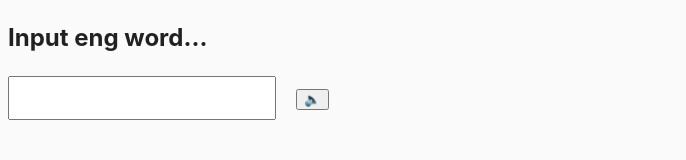
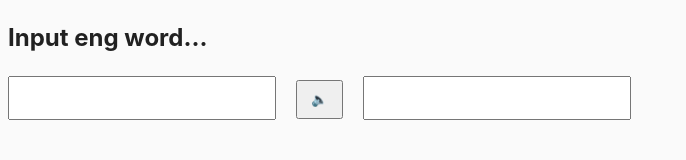
Before and after one commit to AndreyDol/English-Words, a website built with Parcel: page src/index.html in a window 1280 px wide. Shown: the whole page, without its empty margins (0-686 px from the left). Built offline with nearby package versions, Linux system fonts and the light colour scheme.

Commit message:
fix fild translate

```diff
--- a/src/css/styles.css
+++ b/src/css/styles.css
@@ -18,6 +18,14 @@ body {
   max-width: 320px;
   margin-bottom: 16px;
 }
+#ru-box {
+  font: inherit;
+  padding: 8px;
+  max-width: 320px;
+  margin-bottom: 16px;
+}
+
+
 
 .list{
   list-style: none;
@@ -42,3 +50,8 @@ body {
   gap: 20px;
 
 }
+
+.button-play{
+  padding: 10px 13px;
+  border-radius: 40;
+}
--- a/src/index.html
+++ b/src/index.html
@@ -11,7 +11,8 @@
     <div class="input-word">
       <input type="text" id="search-box" />
       <button class="button-play" type="button">&#128264</button>
-      <p class="translate-text"></p>
+       <input type="text" id="ru-box" />
+      <!-- <p class="translate-text"></p> -->
     </div>
     <ul class="country-list"></ul>
 
--- a/src/index.js
+++ b/src/index.js
@@ -10,6 +10,7 @@ let translatedText;
 // Пошук поля вводу та місця для додавання списку в DOM
 const refs = {
   name: document.querySelector('#search-box'),
+  ruWord: document.querySelector('#ru-box'),
   countriesList: document.querySelector('.country-list'),
   countriesInfo: document.querySelector('.country-info'),
   translateText: document.querySelector('.translate-text'),
@@ -59,8 +60,8 @@ function onSearch(event) {
       translatedText = response.data[0][0][0];
 
       console.log(translatedText);
-      refs.translateText.textContent = translatedText;
-      let translatePair = [ inputEl,translatedText] ;
+      refs.ruWord.value = translatedText;
+      let translatePair = [inputEl, refs.ruWord.value]; ;
       console.log(translatePair);
 playSound();
 
```
